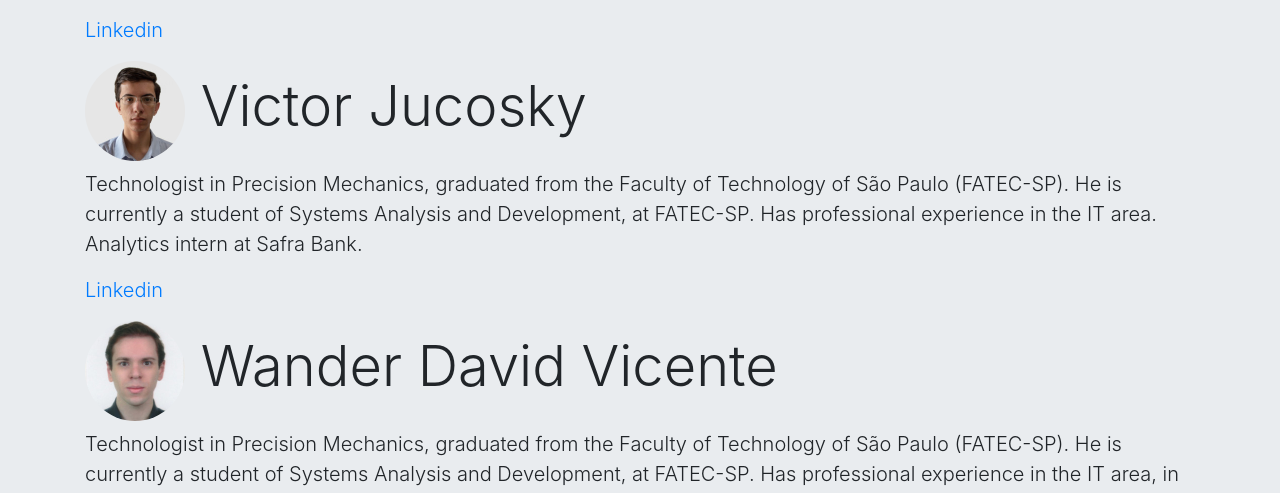
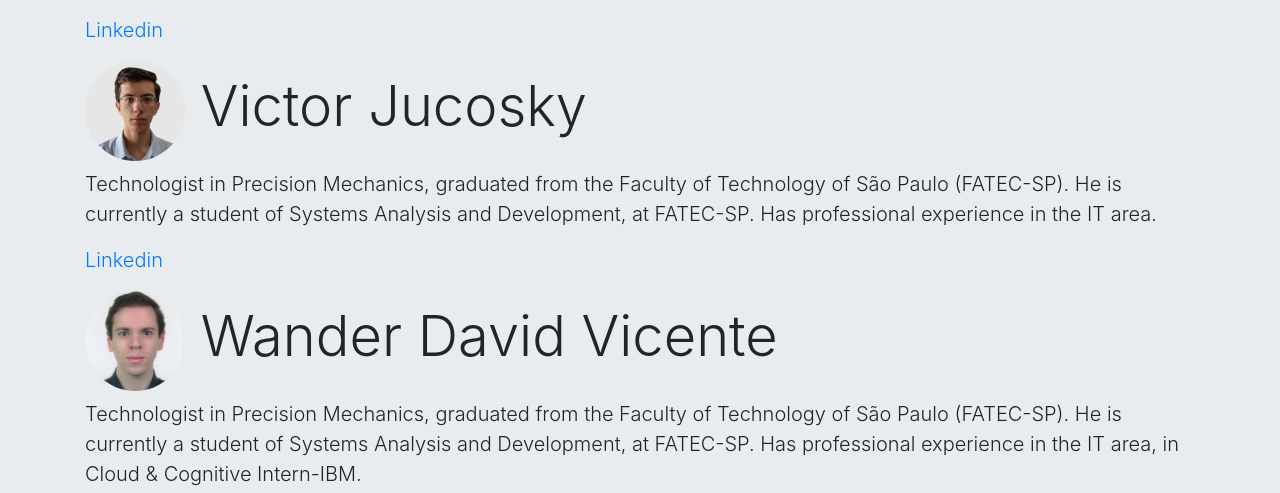
Before and after one commit to v-jucosky/SpaceApps2020, a Django app: page /crew in a window 1280 px wide. Shown: the part 799-1292 px from the top of the page. Run offline with Django 3.2, Linux system fonts and the light colour scheme; some libraries are stand-ins or nearby versions.

Commit message:
Update crew.html

```diff
--- a/redphone/templates/redphone/crew.html
+++ b/redphone/templates/redphone/crew.html
@@ -32,7 +32,7 @@
             Victor Jucosky
         </h1>
         <p class="lead">
-            Technologist in Precision Mechanics, graduated from the Faculty of Technology of São Paulo (FATEC-SP). He is currently a student of Systems Analysis and Development, at FATEC-SP. Has professional experience in the IT area. Analytics intern at Safra Bank.
+            Technologist in Precision Mechanics, graduated from the Faculty of Technology of São Paulo (FATEC-SP). He is currently a student of Systems Analysis and Development, at FATEC-SP. Has professional experience in the IT area.
         </p>
         <p class="lead"><a href="https://www.linkedin.com/in/vjucosky/">Linkedin</a></p>
         <h1 class="display-4">
```
